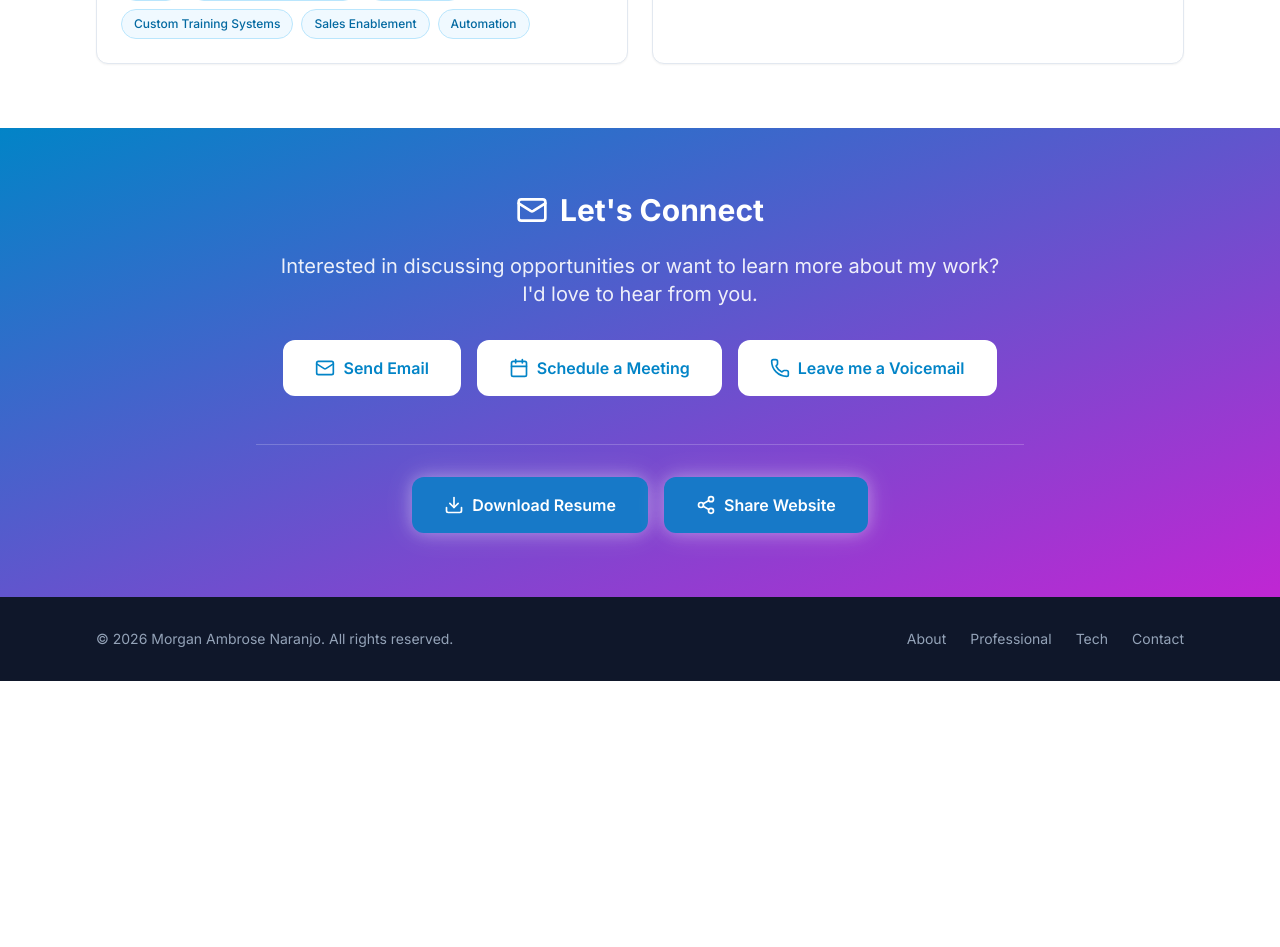
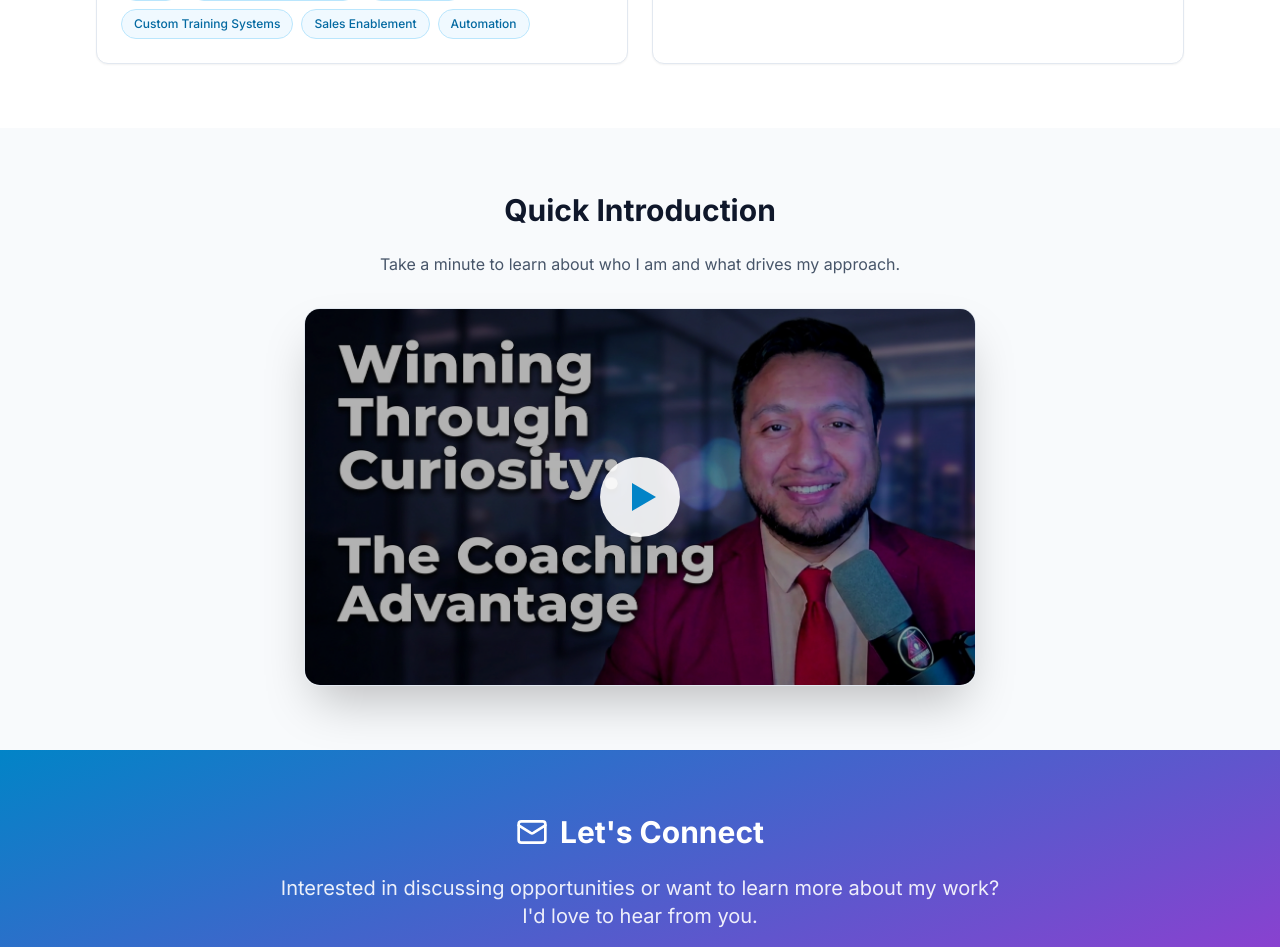
Before and after one commit to Law-Fifteen/MorganAmbrose.work, a Next.js app: page / in a window 1280 px wide. Shown: the part 8540-9487 px from the top of the page. Before the commit the page ends 9221 px from the top, so only its background shows below. Built offline with nearby package versions, Linux system fonts and the light colour scheme.

Commit message:
Add intro video section with thumbnail play overlay above contact

```diff
--- a/app/page.tsx
+++ b/app/page.tsx
@@ -11,6 +11,7 @@ import { Briefcase, Code2, User, Mail, ArrowRight, Phone, Calendar, ArrowUp, Dow
 export default function Home() {
   const [contentHeight, setContentHeight] = useState<number | null>(null);
   const [spotifyOpen, setSpotifyOpen] = useState(false);
+  const [playVideo, setPlayVideo] = useState(false);
   const contentRef = useRef<HTMLDivElement>(null);
 
   useEffect(() => {
@@ -268,6 +269,52 @@ export default function Home() {
           </div>
         </section>
 
+        {/* Intro Video Section */}
+        <section className="py-16 bg-slate-50 dark:bg-slate-950">
+          <div className="section-container">
+            <div className="max-w-3xl mx-auto text-center">
+              <div className="flex items-center justify-center gap-3 mb-6">
+                <h2 className="text-3xl font-bold text-slate-900 dark:text-white">Quick Introduction</h2>
+              </div>
+              <p className="text-slate-600 dark:text-slate-400 mb-8">
+                Take a minute to learn about who I am and what drives my approach.
+              </p>
+
+              <div
+                className="relative cursor-pointer group rounded-2xl overflow-hidden shadow-2xl border border-slate-200 dark:border-slate-700 max-w-2xl mx-auto"
+                onClick={() => setPlayVideo(true)}
+              >
+                {!playVideo ? (
+                  <>
+                    <img
+                      src="/Intro Video.png"
+                      alt="Morgan Ambrose Introduction Video"
+                      className="w-full h-auto"
+                    />
+                    <div className="absolute inset-0 bg-black/30 group-hover:bg-black/40 transition-all duration-300 flex items-center justify-center">
+                      <div className="w-20 h-20 bg-white/90 rounded-full flex items-center justify-center shadow-lg group-hover:scale-110 transition-transform duration-300">
+                        <div className="w-0 h-0 border-t-[14px] border-t-transparent border-b-[14px] border-b-transparent border-l-[24px] border-l-primary-600 ml-2" />
+                      </div>
+                    </div>
+                  </>
+                ) : (
+                  <div className="relative w-full" style={{ paddingBottom: '56.25%' }}>
+                    <iframe
+                      src="https://www.youtube-nocookie.com/embed/xn2e-qaYleQ?si=fm4kLZ_1FgTSWH3y&autoplay=1"
+                      title="YouTube video player"
+                      frameBorder="0"
+                      allow="accelerometer; autoplay; clipboard-write; encrypted-media; gyroscope; picture-in-picture; web-share"
+                      referrerPolicy="strict-origin-when-cross-origin"
+                      allowFullScreen
+                      className="absolute inset-0 w-full h-full"
+                    />
+                  </div>
+                )}
+              </div>
+            </div>
+          </div>
+        </section>
+
         {/* Contact Section */}
         <section id="contact" className="py-16 bg-gradient-to-br from-primary-600 to-secondary-600 text-white">
           <div className="section-container">
```
Also changed, not shown: public/Intro Video.png (added).
